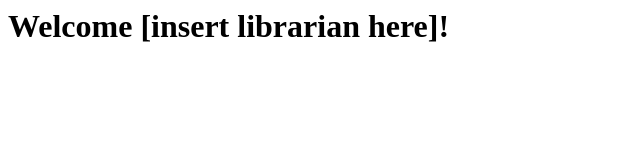
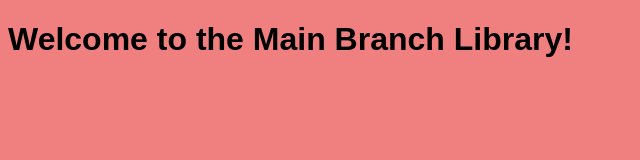
Before and after one commit to ricky-clevinger/12FactorGoLibrary, a plain HTML site: page views/index.html in a window 1280 px wide. Shown: the whole page, without its empty margins (0-640 px from the left). Drawn offline with Linux system fonts and the light colour scheme.

Commit message:
Created WIP.css [Will be renamed soon after]
Updated Index.html to reflect a webpage with CSS. Added missing <head> tag

```diff
--- /dev/null
+++ b/WIP.css
@@ -0,0 +1,9 @@
+html {
+  font-family: sans-serif;
+  -webkit-text-size-adjust: 100%;
+      -ms-text-size-adjust: 100%;
+}
+
+body {
+    background-color: lightcoral;
+}
--- a/views/index.html
+++ b/views/index.html
@@ -1,8 +1,13 @@
+<!DOCTYPE html>
 <html>
-    <title>
-
-    </title>
+    <head>
+        <title>
+            Library Services
+        </title>
+        <!-- Style Sheet -->
+        <link rel="stylesheet" type="text/css" href="../WIP.css" ></link>
+    </head>
     <body>
-        <h1>Welcome [insert librarian here]!</h1>
+        <h1>Welcome to the Main Branch Library!</h1>
     </body>
 </html>
```
